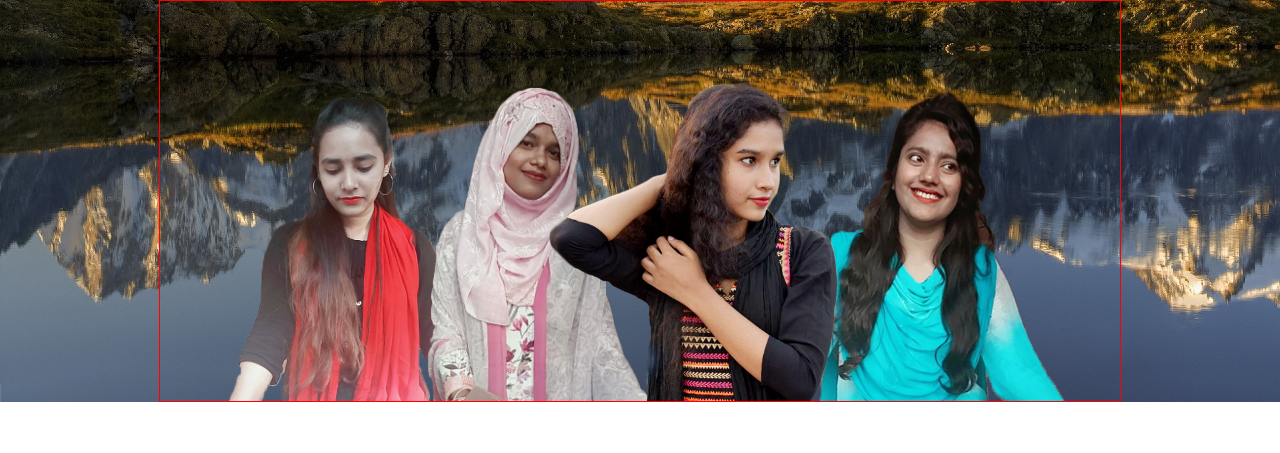
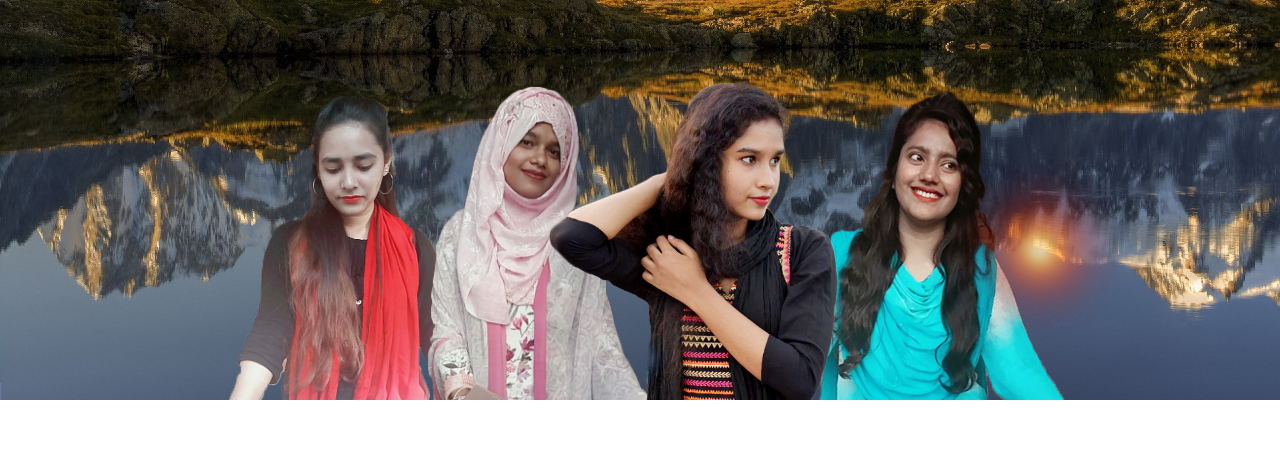
Before and after one commit to Md-shefat-masum/banner-paralax-waterripple, a plain HTML site: page index.html in a window 1280 px wide. Drawn offline with Linux system fonts and the light colour scheme; animation ran at ten frames a second.

Commit message:
Update style.css

```diff
--- a/css/style.css
+++ b/css/style.css
@@ -19,13 +19,13 @@
     margin: 0 auto;
     overflow: hidden;
     position: relative;
-    border: 1px solid red;
+/*    border: 1px solid red;*/
 }
 
 .layerlens1 .lens {
     position: absolute;
     top: 30px;
-    left: 1050px;
+    left: 100px;
     width: 300px;
     height: 100px;
 
@@ -38,10 +38,10 @@
 
 .layerlens2 .lens {
     position: absolute;
-    top: 120px;
-    left: 1100px;
+    top: 150px;
+    left: 780px;
     overflow: hidden;
-    width: 300px;
+    width: 200px;
     height: 300px;
 }
 
```
